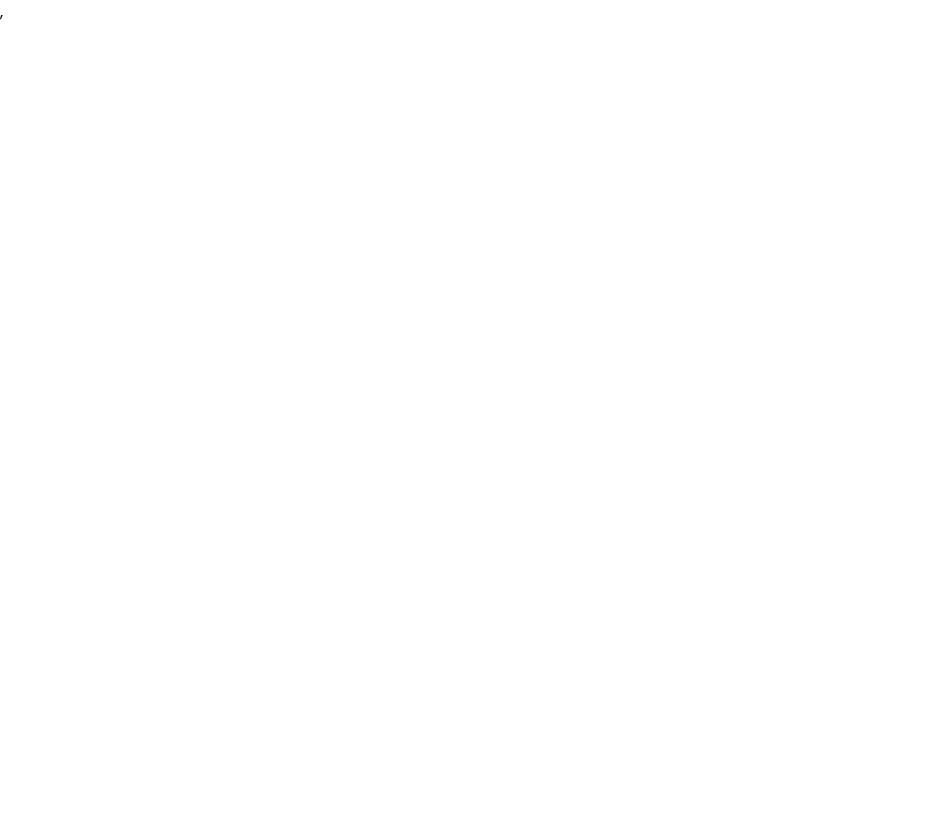
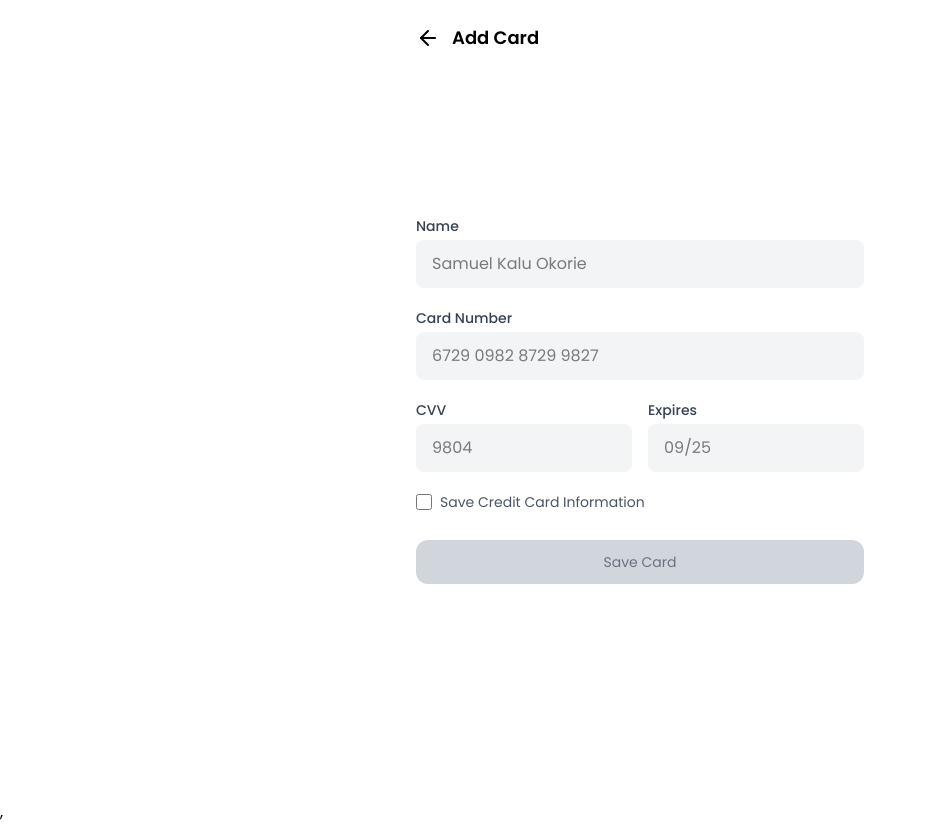
Before and after one commit to ukeje71/AI--RAVEL-PLANNER, a React (Vite) app: page /addcard in a window 1280 px wide. Before the commit this address had no page. Shown: the whole page, without its empty margins (0-927 px from the left). Before the commit the page ends 800 px from the top, so only its background shows below. Built offline with nearby package versions, Linux system fonts and the light colour scheme.

Commit message:
Feature:Added Tour form

```diff
--- a/src/App.jsx
+++ b/src/App.jsx
@@ -14,6 +14,8 @@ import BookingForm from "./Pages/Services/Bookingform";
 import BookingConfirmation from "./components/UI/BookingConfirmation";
 import AirlinesForm from "./Pages/Services/AirlinesForm";
 import PaymentMethods from "./Pages/Services/PaymentMethods";
+import AddCard from "./Pages/Services/AddCard";
+import TourForm from "./Pages/Services/TourForm";
 
 function App() {
   return (
@@ -32,6 +34,8 @@ function App() {
       <Route path="/booking-confirmation" element={<BookingConfirmation />} />
       <Route path="/airlineform" element={<AirlinesForm />} />
       <Route path="/paymentmethods" element={<PaymentMethods />} />
+      <Route path="/addcard" element={<AddCard />} />
+      <Route path="/tourform" element={<TourForm />} />
       <Route path="/productdetails/:id" element={<ProductsCard />} />
     </Routes>
   );
--- /dev/null
+++ b/src/Pages/Services/AddCard.jsx
@@ -0,0 +1,150 @@
+import { ArrowLeft } from "lucide-react";
+import React, { useState } from "react";
+import { useNavigate } from "react-router";
+
+const AddCard = () => {
+  const [cardInfo, setCardInfo] = useState({
+    name: "",
+    number: "",
+    cvv: "",
+    expiry: "",
+    saveInfo: false,
+  });
+
+  const navigate = useNavigate();
+
+  const handleChange = (e) => {
+    const { name, value, type, checked } = e.target;
+    setCardInfo((prev) => ({
+      ...prev,
+      [name]: type === "checkbox" ? checked : value,
+    }));
+  };
+
+  const handleSubmit = (e) => {
+    e.preventDefault();
+    if (isFormValid) {
+      navigate("/payment-success");
+    }
+  };
+
+  // Check if all required fields are filled
+  const isFormValid =
+    cardInfo.name.trim() &&
+    cardInfo.number.replace(/\s/g, "").length >= 16 &&
+    cardInfo.cvv.length >= 3 &&
+    cardInfo.expiry.length >= 5;
+
+  return (
+    <div className="min-h-screen flex flex-col items-center justify-center bg-white px-4 py-8">
+      <div className="w-full max-w-md">
+        {/* Header */}
+        <div className=" absolute top-0 flex items-center mt-6">
+          <button className="mr-3 text-xl" onClick={() => navigate(-1)}>
+            <ArrowLeft />
+          </button>
+          <h1 className="text-lg font-semibold">Add Card</h1>
+        </div>
+
+        {/* Form */}
+        <form className="space-y-5" onSubmit={handleSubmit}>
+          {/* Name */}
+          <div>
+            <label className="block text-sm font-medium text-gray-700 mb-1">
+              Name
+            </label>
+            <input
+              type="text"
+              name="name"
+              value={cardInfo.name}
+              onChange={handleChange}
+              placeholder="Samuel Kalu Okorie"
+              className="w-full px-4 py-3 bg-gray-100 rounded-lg focus:outline-none"
+              required
+            />
+          </div>
+
+          {/* Card Number */}
+          <div>
+            <label className="block text-sm font-medium text-gray-700 mb-1">
+              Card Number
+            </label>
+            <input
+              type="text"
+              name="number"
+              value={cardInfo.number}
+              onChange={handleChange}
+              placeholder="6729 0982 8729 9827"
+              className="w-full px-4 py-3 bg-gray-100 rounded-lg focus:outline-none"
+              required
+              maxLength={19}
+            />
+          </div>
+
+          {/* CVV & Expiry */}
+          <div className="flex space-x-4">
+            <div className="flex-1">
+              <label className="block text-sm font-medium text-gray-700 mb-1">
+                CVV
+              </label>
+              <input
+                type="text"
+                name="cvv"
+                value={cardInfo.cvv}
+                onChange={handleChange}
+                placeholder="9804"
+                className="w-full px-4 py-3 bg-gray-100 rounded-lg focus:outline-none"
+                required
+                maxLength={4}
+              />
+            </div>
+            <div className="flex-1">
+              <label className="block text-sm font-medium text-gray-700 mb-1">
+                Expires
+              </label>
+              <input
+                type="text"
+                name="expiry"
+                value={cardInfo.expiry}
+                onChange={handleChange}
+                placeholder="09/25"
+                className="w-full px-4 py-3 bg-gray-100 rounded-lg focus:outline-none"
+                required
+                maxLength={5}
+              />
+            </div>
+          </div>
+
+          {/* Save checkbox */}
+          <div className="flex items-center space-x-2">
+            <input
+              type="checkbox"
+              name="saveInfo"
+              checked={cardInfo.saveInfo}
+              onChange={handleChange}
+              className="w-4 h-4 text-blue-600 bg-gray-100 border-gray-300 rounded"
+            />
+            <label className="text-sm text-gray-600">
+              Save Credit Card Information
+            </label>
+          </div>
+
+          {/* Save Button */}
+          <button
+            type="submit"
+            disabled={!isFormValid}
+            className={`w-full text-sm py-3 rounded-xl mt-2 transition ${
+              isFormValid
+                ? "bg-blue-600 text-white hover:bg-blue-700"
+                : "bg-gray-300 text-gray-500 cursor-not-allowed"
+            }`}
+          >
+            Save Card
+          </button>
+        </form>
+      </div>
+    </div>
+  );
+};
+
+export default AddCard;
--- a/src/Pages/Services/PaymentMethods.jsx
+++ b/src/Pages/Services/PaymentMethods.jsx
@@ -35,8 +35,7 @@ const PaymentMethods = () => {
 
   const handleContinue = () => {
     if (selected) {
-      // Navigate to next page or process payment
-      navigate("/checkout"); // Change this to your desired route
+      navigate("/addcard");
     }
   };
   return (
@@ -44,10 +43,7 @@ const PaymentMethods = () => {
       {/* Header */}
       <div className="px-4 pt-8">
         <div className="flex items-center gap-15 mx-auto">
-          <button
-            className="mr-3 text-xl"
-            onClick={() => navigate(-1)}
-          >
+          <button className="mr-3 text-xl" onClick={() => navigate(-1)}>
             <ArrowLeft />
           </button>
           <h1 className="text-lg font-semibold">Payment Method</h1>
--- a/src/Pages/Services/ProductsCard.jsx
+++ b/src/Pages/Services/ProductsCard.jsx
@@ -25,10 +25,13 @@ const ProductsCard = () => {
 const handleBookNow = () => {
   if (selectedProduct?.category === "airline") {
     navigate("/airlineform");
+  } else if (selectedProduct?.category === "Tour") {
+    navigate("/tourform");
   } else {
     navigate("/booking");
   }
 };
+
 
   if (!selectedProduct) return null;
 
--- /dev/null
+++ b/src/Pages/Services/TourForm.jsx
@@ -0,0 +1,128 @@
+import { ArrowLeft } from "lucide-react";
+import React, { useState } from "react";
+import { useNavigate } from "react-router";
+
+const TourForm = () => {
+  const navigate = useNavigate();
+  const [formData, setFormData] = useState({
+    travelBasics: "",
+    budgetDetails: "",
+    interestPreference: "",
+    companionDetails: ""
+  });
+
+  const handleChange = (e) => {
+    const { name, value } = e.target;
+    setFormData(prev => ({
+      ...prev,
+      [name]: value
+    }));
+  };
+
+  const isFormValid = Object.values(formData).every(value => value.trim() !== "");
+
+  const handleSubmit = (e) => {
+    e.preventDefault();
+    if (isFormValid) {
+      navigate("/paymentmethods", { state: { tourDetails: formData } });
+    }
+  };
+
+  return (
+    <div className="min-h-screen bg-white flex flex-col px-4 pb-8">
+      {/* Header */}
+      <div className="pt-8 mb-8">
+        <div className="flex items-center">
+          <button className="mr-3" onClick={() => navigate(-1)}>
+            <ArrowLeft />
+          </button>
+          <h1 className="text-lg font-semibold">Trip</h1>
+        </div>
+      </div>
+
+      {/* Form */}
+      <form className="flex-grow space-y-5" onSubmit={handleSubmit}>
+        {/* Travel Basics */}
+        <div>
+          <label className="block text-sm font-medium text-gray-800 mb-1">
+            Travel Basics
+          </label>
+          <input
+            type="text"
+            name="travelBasics"
+            value={formData.travelBasics}
+            onChange={handleChange}
+            placeholder="Travel Basics"
+            className="w-full px-4 py-3 bg-gray-100 rounded-lg text-gray-800 focus:outline-none"
+            required
+          />
+        </div>
+
+        {/* Budget Details */}
+        <div>
+          <label className="block text-sm font-medium text-gray-800 mb-1">
+            Budget Details
+          </label>
+          <input
+            type="text"
+            name="budgetDetails"
+            value={formData.budgetDetails}
+            onChange={handleChange}
+            placeholder="Budget Details"
+            className="w-full px-4 py-3 bg-gray-100 rounded-lg text-gray-800 focus:outline-none"
+            required
+          />
+        </div>
+
+        {/* Interest/Preference */}
+        <div>
+          <label className="block text-sm font-medium text-gray-800 mb-1">
+            Interest/Preference
+          </label>
+          <input
+            type="text"
+            name="interestPreference"
+            value={formData.interestPreference}
+            onChange={handleChange}
+            placeholder="Interest/Preference"
+            className="w-full px-4 py-3 bg-gray-100 rounded-lg text-gray-800 focus:outline-none"
+            required
+          />
+        </div>
+
+        {/* Companion Details */}
+        <div>
+          <label className="block text-sm font-medium text-gray-800 mb-1">
+            Companion Details
+          </label>
+          <input
+            type="text"
+            name="companionDetails"
+            value={formData.companionDetails}
+            onChange={handleChange}
+            placeholder="Companion Details"
+            className="w-full px-4 py-3 bg-gray-100 rounded-lg text-gray-800 focus:outline-none"
+            required
+          />
+        </div>
+
+        {/* Next Button - Fixed at bottom */}
+        <div className="fixed bottom-0 left-0 right-0 p-4 bg-white border-t border-gray-200">
+          <button
+            type="submit"
+            disabled={!isFormValid}
+            className={`w-full py-3 rounded-xl font-medium transition-colors ${
+              isFormValid
+                ? "bg-blue-600 text-white hover:bg-blue-700"
+                : "bg-gray-300 text-gray-500 cursor-not-allowed"
+            }`}
+          >
+            Next
+          </button>
+        </div>
+      </form>
+    </div>
+  );
+};
+
+export default TourForm;
```
Lines whose indentation alone changed are shown as unchanged.
